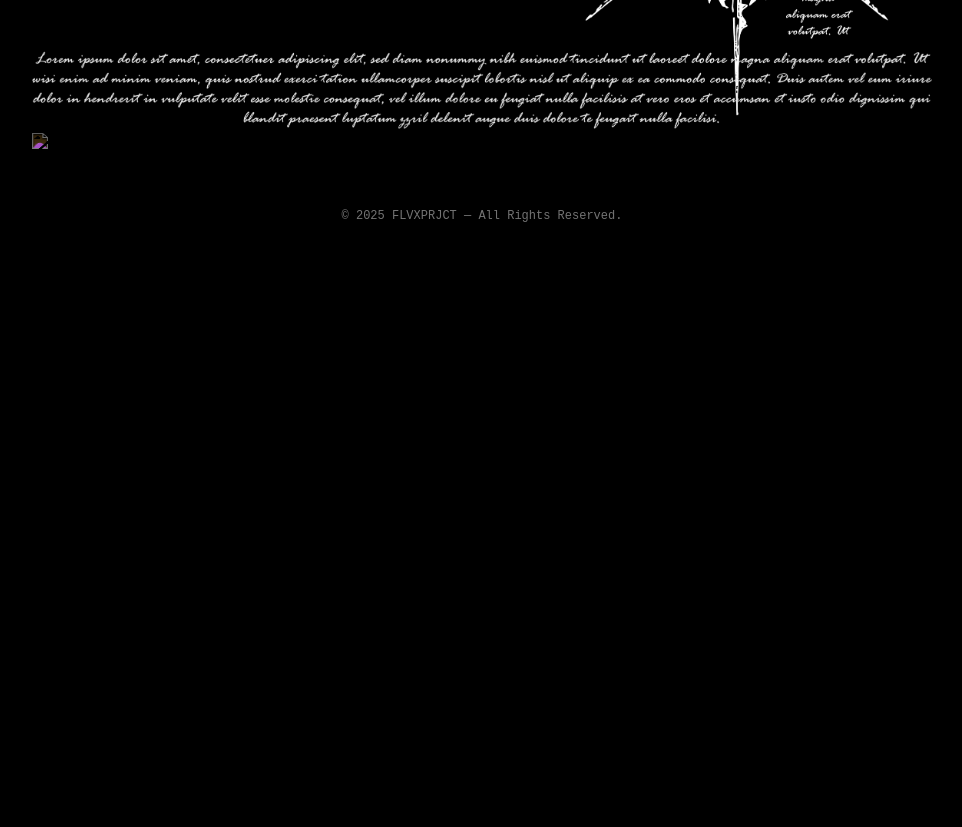
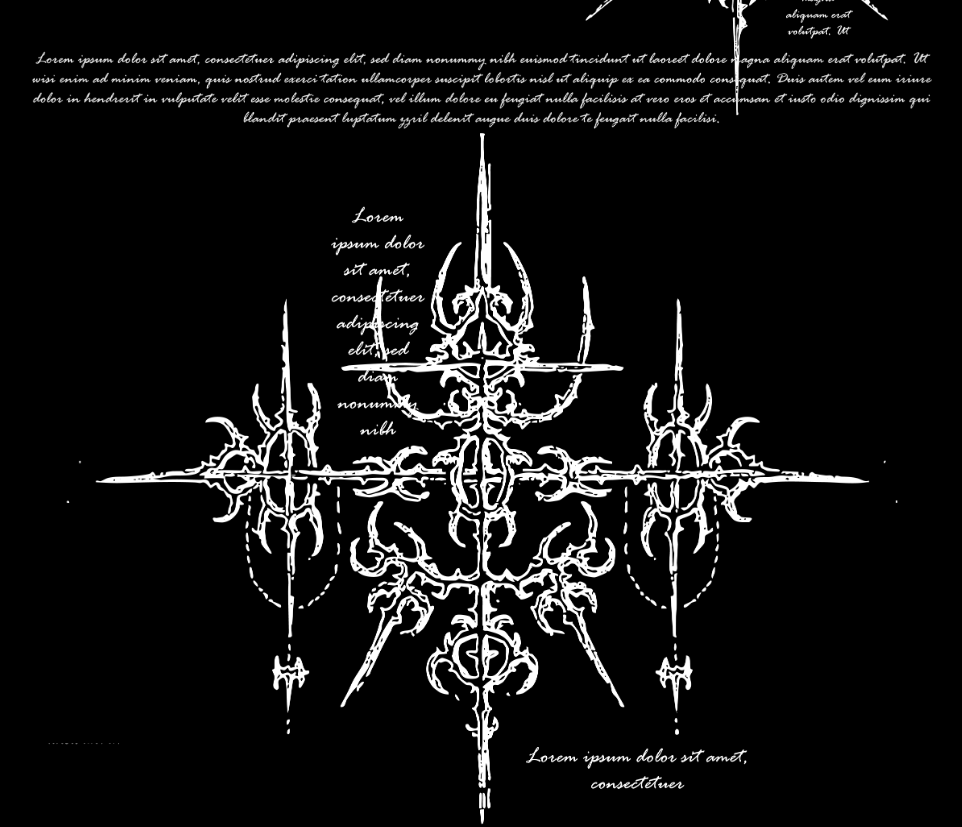
Before and after one commit to Nugiberkoding/flvxprjct, a plain HTML site: page showcase.html in a window 1280 px wide. Shown: the part 3120-3947 px from the top of the page, without its empty margins (158-1120 px from the left). Before the commit the page ends 3393 px from the top, so only its background shows below. Drawn offline with Linux system fonts and the light colour scheme.

Commit message:
Update showcase.html

```diff
--- a/showcase.html
+++ b/showcase.html
@@ -139,7 +139,7 @@
       <img src="Untitled_Artwork (42).png" alt="Artwork">
        <img src="Untitled_Artwork (41).png" alt="Artwork">
       <img src="Untitled_Artwork 43.png" alt="Artwork">
-      <img src="Untitled_Artwork 7.png" alt="Artwork">
+      <img src="cybersigilism 7.png" alt="Artwork">
     </div>
   </div>
 
```
